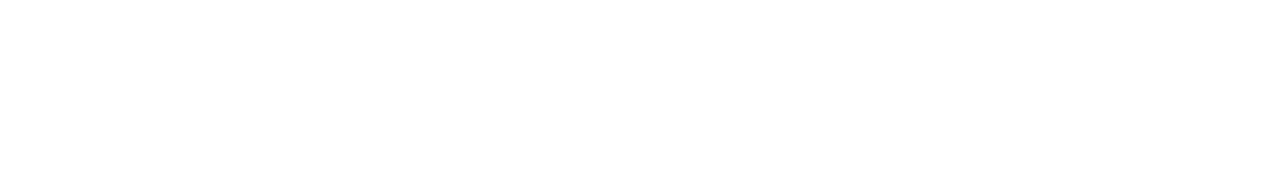
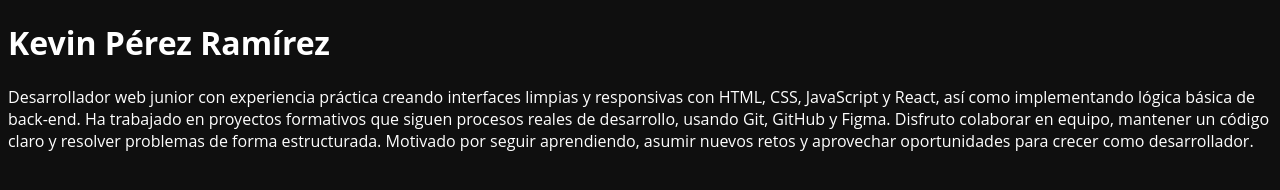
Before and after one commit to kev-0406/web_project_portfolio_es, a plain HTML site: page index.html in a window 1280 px wide. Drawn offline with Linux system fonts and the light colour scheme.

Commit message:
add custom fonts and initial header structure

```diff
--- a/index.html
+++ b/index.html
@@ -3,7 +3,24 @@
   <head>
     <meta charset="UTF-8" />
     <meta name="viewport" content="width=device-width, initial-scale=1.0" />
-    <title>Document</title>
+    <title>Portfolio</title>
+    <link rel="stylesheet" href="./styles/index.css" />
   </head>
-  <body></body>
+  <body>
+    <header class="header">
+      <h1 class="header__name">Kevin Pérez Ramírez</h1>
+      <p class="header__text">
+        Desarrollador web junior con experiencia práctica creando interfaces
+        limpias y responsivas con HTML, CSS, JavaScript y React, así como
+        implementando lógica básica de back-end. Ha trabajado en proyectos
+        formativos que siguen procesos reales de desarrollo, usando Git, GitHub
+        y Figma. Disfruto colaborar en equipo, mantener un código claro y
+        resolver problemas de forma estructurada. Motivado por seguir
+        aprendiendo, asumir nuevos retos y aprovechar oportunidades para crecer
+        como desarrollador.
+      </p>
+    </header>
+    <main class="content"></main>
+    <footer class="footer"></footer>
+  </body>
 </html>
--- /dev/null
+++ b/styles/index.css
@@ -0,0 +1,37 @@
+@font-face {
+  font-family: "Archivo Black";
+  src:
+    url("../fonts/ArchivoBlack-Regular.woff2") format(".woff2"),
+    url("../fonts/ArchivoBlack-Regular.woff") format(".woff");
+  font-weight: 400;
+  font-style: normal;
+}
+@font-face {
+  font-family: "Open Sans";
+  src:
+    url("../fonts/OpenSans-Regular.woff2") format(".woff2"),
+    url("../fonts/OpenSans-Regular.woff") format(".woff");
+  font-weight: 400;
+  font-style: normal;
+}
+@font-face {
+  font-family: "Open Sans";
+  src:
+    url("../fonts/OpenSans-SemiBold.woff2") format(".woff2"),
+    url("../fonts/OpenSans-SemiBold.woff") format(".woff");
+  font-weight: 600;
+  font-style: normal;
+}
+@font-face {
+  font-family: "Open Sans";
+  src:
+    url("../fonts/OpenSans-Bold.woff2") format(".woff2"),
+    url("../fonts/OpenSans-Bold.woff") format(".woff");
+  font-weight: 700;
+  font-style: normal;
+}
+body {
+  background-color: #0f0f0f;
+  color: #ffffff;
+  font-family: "Open Sans", "Arial", sans-serif;
+}
```
Also changed, not shown: fonts/ArchivoBlack-Regular.woff (added), fonts/ArchivoBlack-Regular.woff2 (added), fonts/OpenSans-Bold.woff (added), fonts/OpenSans-Bold.woff2 (added), fonts/OpenSans-Regular.woff (added), fonts/OpenSans-Regular.woff2 (added), fonts/OpenSans-SemiBold.woff (added), fonts/OpenSans-SemiBold.woff2 (added).
